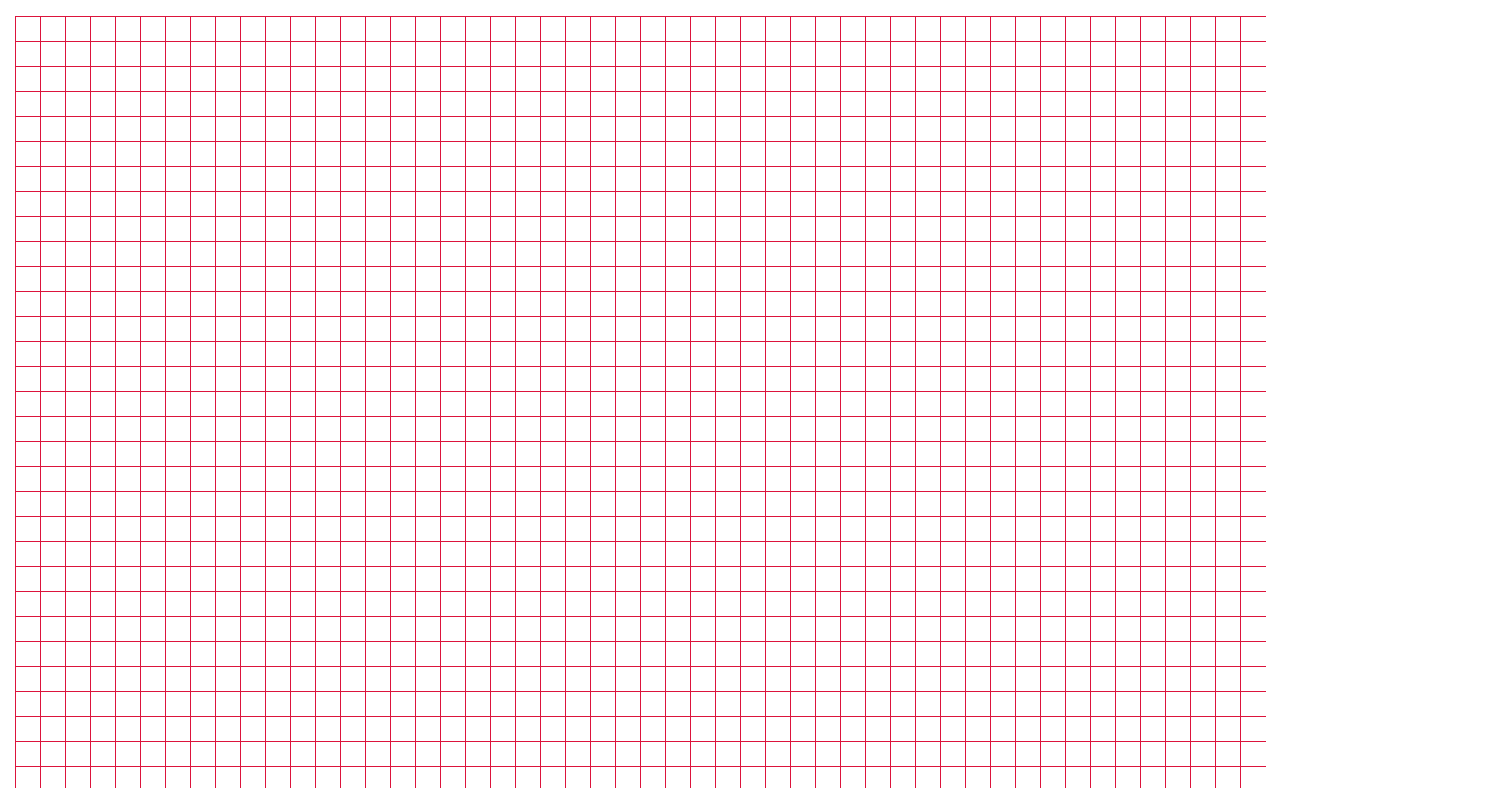
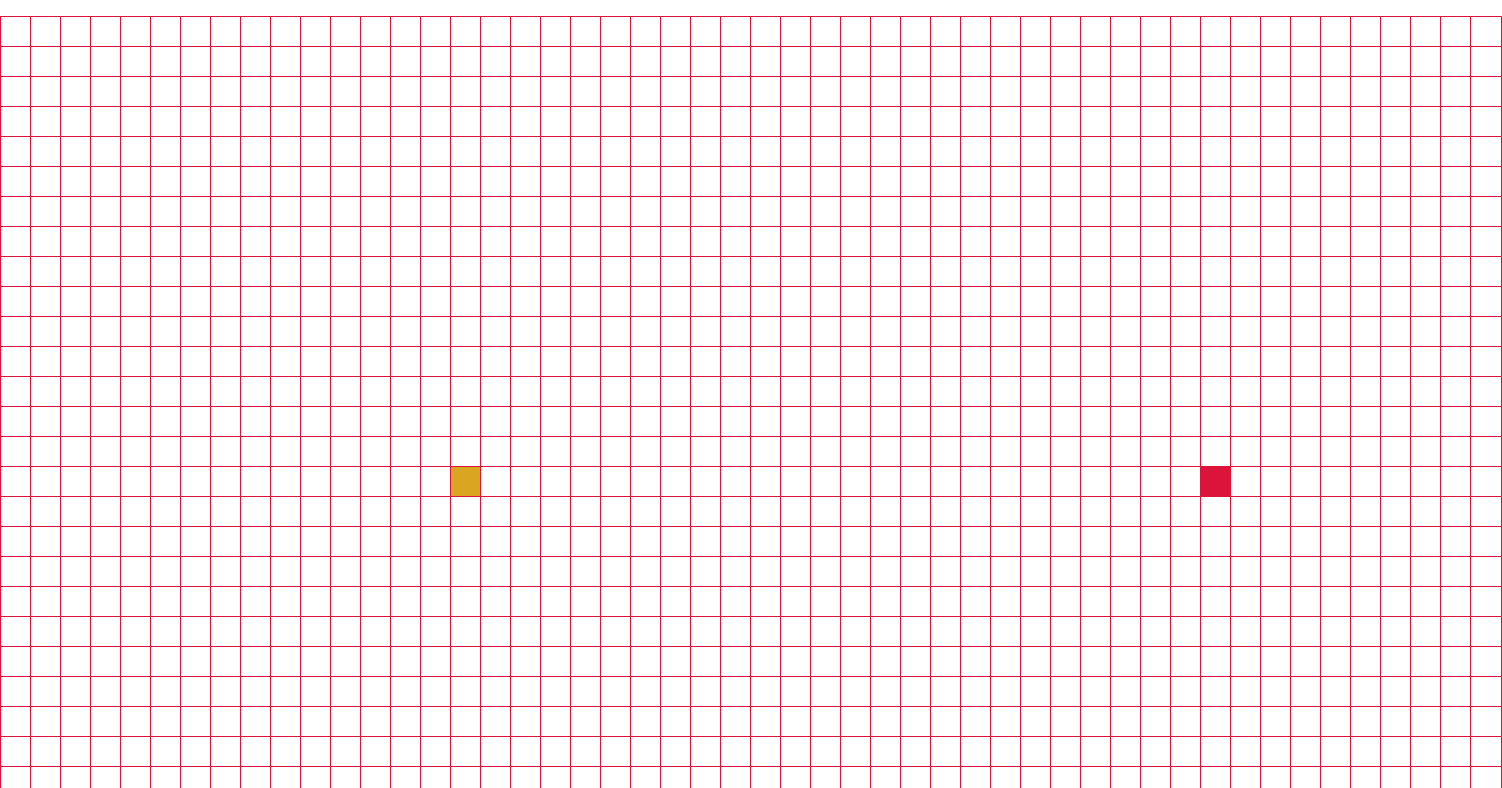
Before and after one commit to akshatksharma/mazeviz, a plain HTML site: page index.html in a window 1280 px wide. Shown: the part 84-872 px from the top of the page, 1502 px wide, since content can reach past the window. Drawn offline with Linux system fonts and the light colour scheme.

Commit message:
Added check to identify start and end nodes

```diff
--- /dev/null
+++ b/grid.js
@@ -0,0 +1,75 @@
+import node_ from "./node_.js";
+
+export default class grid {
+  constructor(numRows, numCols, container) {
+    this.container = container;
+    this.grid = [];
+    this.domGrid;
+    this.numRows = numRows;
+    this.numCols = numCols;
+
+    this.startRow = 15;
+    this.startCol = 15;
+
+    this.endRow = 15;
+    this.endCol = 40;
+  }
+
+  createNodes() {
+    let id = 1;
+    for (let row = 0; row < this.numRows; row++) {
+      let currRow = [];
+      for (let col = 0; col < this.numCols; col++) {
+        currRow.push(new node_(row, col, id));
+        id++;
+      }
+      this.grid.push(currRow);
+    }
+  }
+
+  createGrid() {
+    // create grid of nodes w/ forEach or map
+    const frag = document.createDocumentFragment();
+    let container = this.container;
+
+    let domGrid = this.grid.map((row) => {
+      let domRow = row.map((node) => {
+        let domNode = document.createElement("div");
+
+        domNode.className = "node";
+        domNode.id = node.id;
+        domNode.dataset.distance = node.distance;
+        domNode.dataset.visited = node.visited;
+        domNode.dataset.col = node.col;
+        domNode.dataset.row = node.row;
+
+        // styling stuff
+        if (node.isStart(this.startRow, this.startCol)) {
+          domNode.classList.add("start");
+        }
+
+        if (node.isStart(this.endRow, this.endCol)) {
+          domNode.classList.add("end");
+        }
+
+        if (node.id % this.numRows == 0) {
+          domNode.classList.add("row--end");
+        }
+
+        if (node.row == this.numRows - 1) {
+          domNode.classList.add("col--end");
+        }
+
+        frag.appendChild(domNode);
+        return domNode;
+      });
+
+      return domRow;
+    });
+
+    this.domGrid = domGrid;
+
+    // console.log(this.domGrid);
+    container.appendChild(frag);
+  }
+}
--- a/main.js
+++ b/main.js
@@ -1,57 +1,4 @@
-import node_ from "./node_.js";
-
-export default class grid {
-  constructor(numRows, numCols, container) {
-    this.container = container;
-    this.grid = [];
-    this.domGrid;
-    this.numRows = numRows;
-    this.numCols = numCols;
-  }
-
-  createNodes() {
-    let id = 1;
-    for (let row = 0; row < this.numRows; row++) {
-      let currRow = [];
-      for (let col = 0; col < this.numCols; col++) {
-        currRow.push(new node_(row, col, id));
-        id++;
-      }
-      this.grid.push(currRow);
-    }
-  }
-
-  createGrid() {
-    // create grid of nodes w/ forEach or map
-    const frag = document.createDocumentFragment();
-    let container = this.container;
-
-    let domGrid = this.grid.map((row) => {
-      let domRow = row.map((node) => {
-        let domNode = document.createElement("div");
-        domNode.className = "node";
-        domNode.id = node.id;
-
-        domNode.dataset.distance = node.distance;
-        domNode.dataset.visited = node.visited;
-        domNode.dataset.col = node.col;
-        domNode.dataset.row = node.row;
-
-        frag.appendChild(domNode);
-        return domNode;
-      });
-
-      return domRow;
-    });
-
-    this.domGrid = domGrid;
-
-    // console.log(this.domGrid);
-    container.appendChild(frag);
-  }
-}
-
-// wrap in a function later
+import grid from "./grid.js";
 
 let container = document.getElementsByClassName("nodeContainer")[0];
 
--- a/node_.js
+++ b/node_.js
@@ -5,13 +5,17 @@ export default class node_ {
     this.id = id;
     this.dist = Infinity;
     this.visited = false;
+    this.start = false;
+    this.end = false;
   }
 
   isStart(start_row, start_col) {
+    this.start = true;
     return this.col == start_col && this.row == start_row;
   }
 
-  isStart(end_row, end_col) {
+  isEnd(end_row, end_col) {
+    this.end = true;
     return this.col == end_col && this.row == end_row;
   }
 
@@ -26,5 +30,11 @@ export default class node_ {
     this.updateNode();
   }
 
-  updateNode() {}
+  updateNode() {
+    let domNode = document.getElementById(this.id);
+    domNode.dataset.visited = this.visited;
+  }
 }
+
+// NEED TO :
+// acc for random cases where start and end may be the same
--- a/styles.css
+++ b/styles.css
@@ -13,17 +13,29 @@
   margin: 0 auto;
 
   display: grid;
-  grid-template-columns: repeat(50, 25px);
-  grid-auto-rows: 25px;
+  grid-template-columns: repeat(50, 30px);
+  grid-auto-rows: 30px;
 }
 
 .node {
   border: 1px solid crimson;
   border-right: 0px;
   border-bottom: 0px;
-  width: 25px;
+  width: 30px;
 }
 
 .row--end {
   border-right: 1px solid crimson;
 }
+
+.col--end {
+  border-bottom: 1px solid crimson;
+}
+
+.start {
+  background-color: goldenrod;
+}
+
+.end {
+  background-color: crimson;
+}
```
